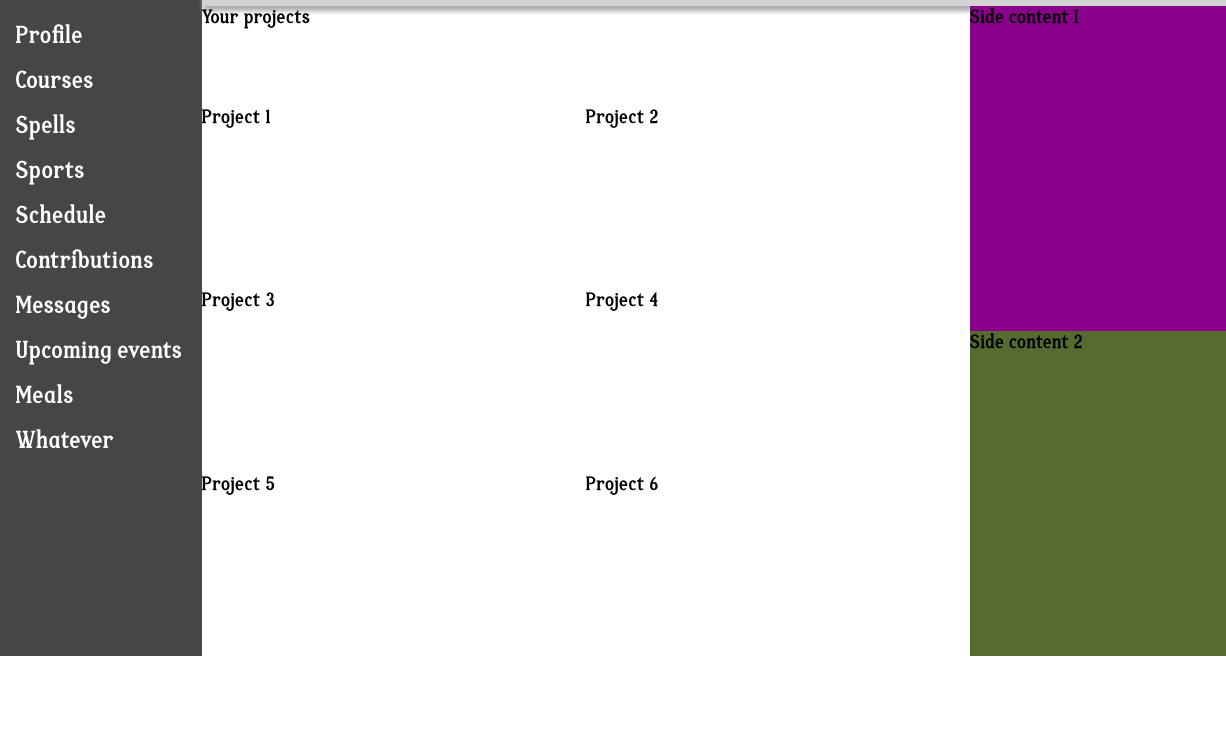
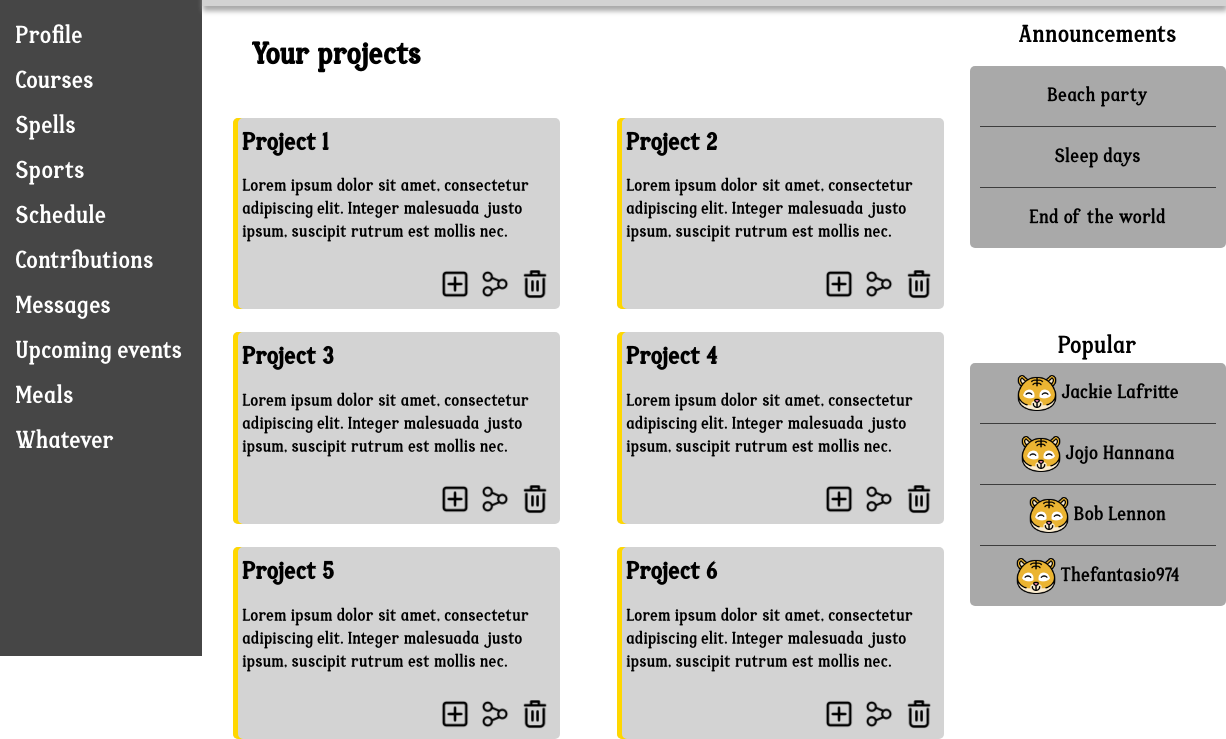
Before and after one commit to SlipNinja/odin_dashboard, a plain HTML site: page index.html in a window 1280 px wide. Shown: the part 144-883 px from the top of the page, 54-1280 px from the left. Before the commit the page ends 800 px from the top, so only its background shows below. Drawn offline with Linux system fonts and the light colour scheme.

Commit message:
Add main and sides content

```diff
--- a/index.html
+++ b/index.html
@@ -48,21 +48,97 @@
         </div>
 
         <div class="main-content">
-            <div class="projecttitle">Your projects</div>
-            <div class="project">Project 1</div>
-            <div class="project">Project 2</div>
-            <div class="project">Project 3</div>
-            <div class="project">Project 4</div>
-            <div class="project">Project 5</div>
-            <div class="project">Project 6</div>
+            <div class="projectstitle">Your projects</div>
+            <div class="project">
+                <div class="projecttitle">Project 1</div>
+                <div class="data">Lorem ipsum dolor sit amet, consectetur adipiscing elit. Integer malesuada justo ipsum, suscipit rutrum est mollis nec.</div>
+                <div class="links">
+                    <img src="./images/delete.png">
+                    <img src="./images/share.png">
+                    <img src="./images/add.png">
+                </div>
+            </div>
+            <div class="project">
+                <div class="projecttitle">Project 2</div>
+                <div class="data">Lorem ipsum dolor sit amet, consectetur adipiscing elit. Integer malesuada justo ipsum, suscipit rutrum est mollis nec.</div>
+                <div class="links">
+                    <img src="./images/delete.png">
+                    <img src="./images/share.png">
+                    <img src="./images/add.png">
+                </div>
+            </div>
+            <div class="project">
+                <div class="projecttitle">Project 3</div>
+                <div class="data">Lorem ipsum dolor sit amet, consectetur adipiscing elit. Integer malesuada justo ipsum, suscipit rutrum est mollis nec.</div>
+                <div class="links">
+                    <img src="./images/delete.png">
+                    <img src="./images/share.png">
+                    <img src="./images/add.png">
+                </div>
+            </div>
+            <div class="project">
+                <div class="projecttitle">Project 4</div>
+                <div class="data">Lorem ipsum dolor sit amet, consectetur adipiscing elit. Integer malesuada justo ipsum, suscipit rutrum est mollis nec.</div>
+                <div class="links">
+                    <img src="./images/delete.png">
+                    <img src="./images/share.png">
+                    <img src="./images/add.png">
+                </div>
+            </div>
+            <div class="project">
+                <div class="projecttitle">Project 5</div>
+                <div class="data">Lorem ipsum dolor sit amet, consectetur adipiscing elit. Integer malesuada justo ipsum, suscipit rutrum est mollis nec.</div>
+                <div class="links">
+                    <img src="./images/delete.png">
+                    <img src="./images/share.png">
+                    <img src="./images/add.png">
+                </div>
+            </div>
+            <div class="project">
+                <div class="projecttitle">Project 6</div>
+                <div class="data">Lorem ipsum dolor sit amet, consectetur adipiscing elit. Integer malesuada justo ipsum, suscipit rutrum est mollis nec.</div>
+                <div class="links">
+                    <img src="./images/delete.png">
+                    <img src="./images/share.png">
+                    <img src="./images/add.png">
+                </div>
+            </div>
         </div>
 
         <div class="side-content1">
-            Side content 1
+            <div class="side-title">Announcements</div>
+            <div class="announcements">
+                <div class="announcement">Beach party</div>
+                <div class="divider"></div>
+                <div class="announcement">Sleep days</div>
+                <div class="divider"></div>
+                <div class="announcement">End of the world</div>
+            </div>
         </div>
 
         <div class="side-content2">
-            Side content 2
+            <div class="side-title">Popular</div>
+            <div class="peoples">
+                <div class="people">
+                    <img src="./images/profile.png">
+                    Jackie Lafritte
+                </div>
+                <div class="divider"></div>
+                <div class="people">
+                    <img src="./images/profile.png">
+                    Jojo Hannana
+                </div>
+                <div class="divider"></div>
+                <div class="people">
+                    <img src="./images/profile.png">
+                    Bob Lennon
+                </div>
+                <div class="divider"></div>
+                <div class="people">
+                    <img src="./images/profile.png">
+                    Thefantasio974
+                </div>
+            </div>
         </div>
     </div>
 </body>
--- a/style.css
+++ b/style.css
@@ -142,23 +142,112 @@ img{
     display: grid;
     grid-template-columns: 1fr 1fr;
     grid-template-rows: 100px repeat(3, 1fr);
+    align-items: center;
+}
+
+.projectstitle {
+    grid-column: 1 / -1;
+    font-size: 25px;
+    margin-left: 50px;
+    font-weight: bold;
+}
+
+.project {
+    background-color: lightgray;
+    height: 80%;
+    width: 80%;
+    margin: 8%;
+    padding: 10px;
+    border-radius: 5px;
+    box-shadow: inset 5px 0 gold;
+    display: grid;
+    grid-template-rows: 1fr 2fr auto;
 }
 
 .projecttitle {
-    grid-column: 1 / -1;
+    font-size: 20px;
+    font-weight: bold;
+}
+
+.project .data {
+    font-size: 14px;
+}
+
+.project .links {
+    display: flex;
+    flex-direction: row-reverse;
+    gap: 10px;
+
+}
+
+.project .links img{
+    height: 30px;
 }
 
 .side-content1 {
     grid-area: 2 / 3 / 3 / -1;
-    background-color: darkmagenta;
+    display: grid;
+    grid-template-rows: 60px 1fr;
 }
+
+.side-title {
+    text-align: center;
+    display: flex;
+    justify-content: center;
+    align-items: center;
+    font-size: 20px;
+}
+
+.announcements {
+    background-color: darkgray;
+    height: fit-content;
+    padding: 5px;
+    border-radius: 5px;
+    display: flex;
+    flex-direction: column;
+}
+
+.announcement {
+    min-height: 50px;
+    align-self: center;
+    justify-self: center;
+    display: flex;
+    justify-content: center;
+    align-items: center;
+}
+
+.divider {
+    flex-grow: 1;
+    border-bottom: 1px solid rgb(61, 61, 61);
+    margin: 5px
+  }
 
 .side-content2 {
     grid-area: 3 / 3 / 4 / 4;
-    background-color: darkolivegreen;
+    grid-template-rows: 60px 1fr;
 }
 
+.peoples {
+    background-color: darkgray;
+    height: fit-content;
+    padding: 5px;
+    border-radius: 5px;
+    display: flex;
+    flex-direction: column;
+}
 
+.people {
+    min-height: 50px;
+    align-self: center;
+    justify-self: center;
+    display: flex;
+    gap: 5px;
+    align-items: center;
+}
+
+.people img {
+    height: 40px;
+}
 
 .title {
     font-family: vanilla-caramel, sans-serif;
```
Also changed, not shown: images/add.png (added), images/delete.png (added), images/share.png (added).
